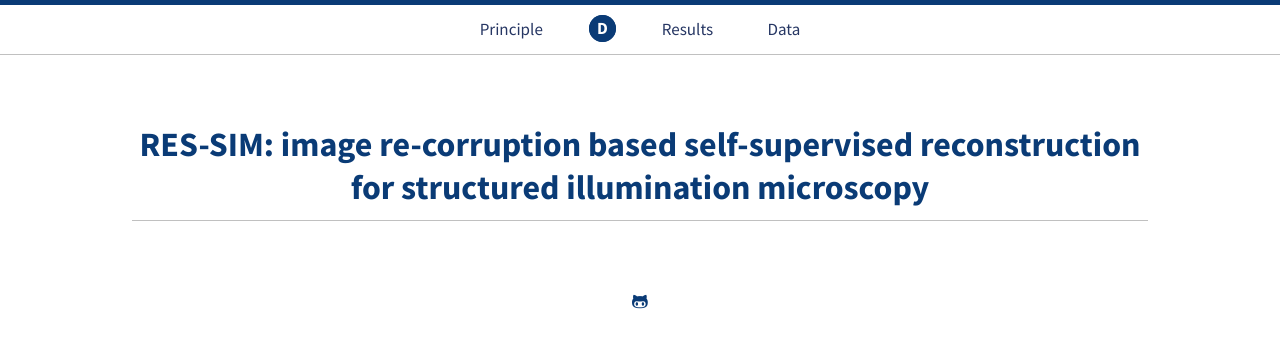
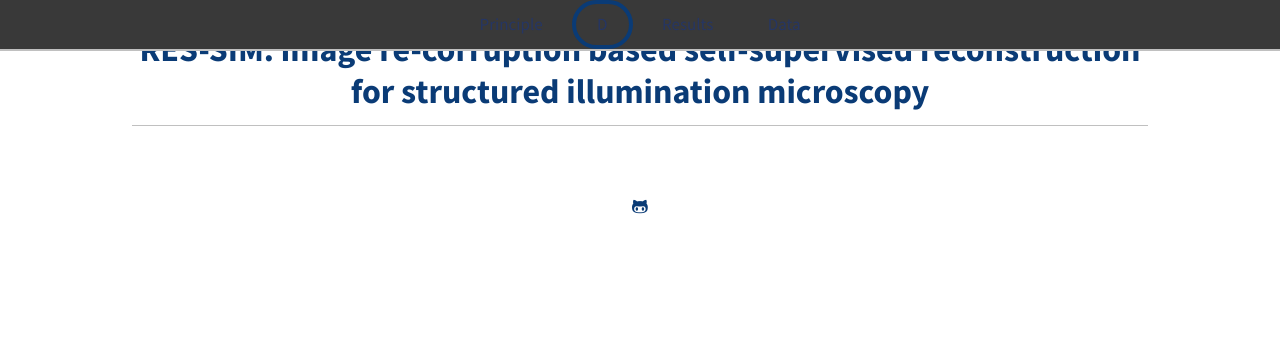
Before and after one commit to IntellM-THUIBCS/PRS-SIM, a Jekyll site: the page built from index.html, in a window 1280 px wide. Shown: the top 348 px of the page. Built offline with Jekyll 4.4.1, drawn with Linux system fonts in a browser that asks for light colours; the list of posts is cut into pages by our own code.

Commit message:
Update _navigation.scss

```diff
--- a/_sass/components/_navigation.scss
+++ b/_sass/components/_navigation.scss
@@ -3,6 +3,7 @@
   * Styles for the main navigation bar on top of the page.
   */
 
+/*
 .nav-main {
   font-size: $font-size; // override mobile media query
   text-align: center;
@@ -42,3 +43,49 @@
     padding: 0;
   }
 }
+*/
+.nav-main {
+  font-size: 15; // override mobile media query
+  text-align: center;
+  margin-bottom: 5rem;
+  border-bottom-style: solid;
+  border-color: $nav-bottom-border-color;
+  border-bottom-width: 2px;
+  top: 0rem;
+  width: 100%;
+  position: fixed;
+  z-index: 999;
+
+  @media (max-width: 38em) {
+    margin-bottom: 0rem;
+  }
+
+  ul {
+    padding: 0;
+    margin-bottom: 0rem;
+    border-bottom-color: $nav-bottom-border-color;
+    border-bottom-width: 0px;
+    border-bottom-style: solid;
+    background-color: #393939
+  }
+
+  li {
+    display: inline-block;
+    vertical-align: middle;
+
+    a {
+      color: $nav-link-color;
+      display: block;
+      text-decoration: none;
+      padding: $nav-link-padding-y $nav-link-padding-x;
+    }
+  }
+  li.main-page a {
+    font-weight: bold;
+    color: $nav-link-color;
+      display: block;
+      text-decoration: none;
+      padding: $nav-link-padding-y $nav-link-padding-x;
+  }
+
+}
```
